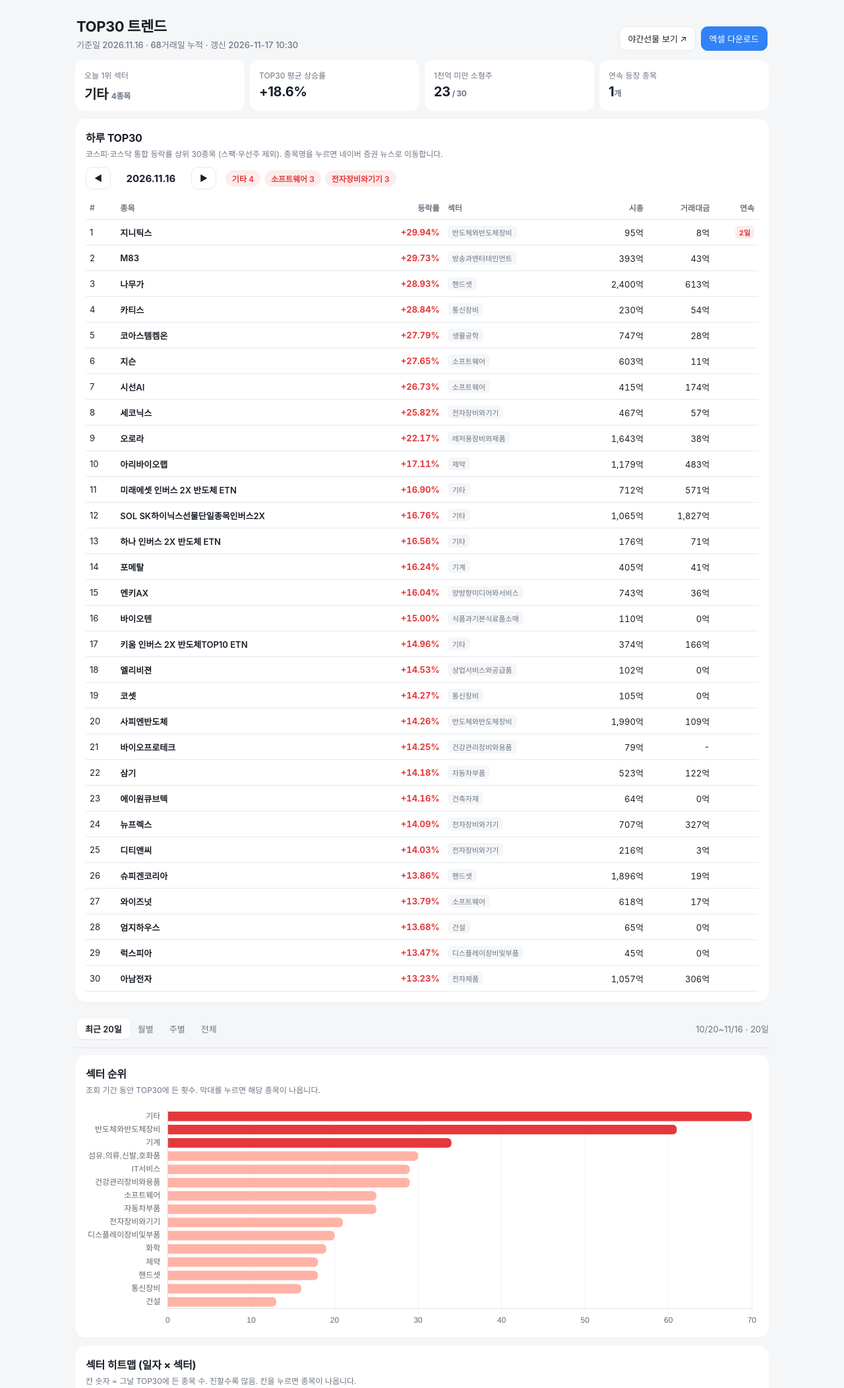
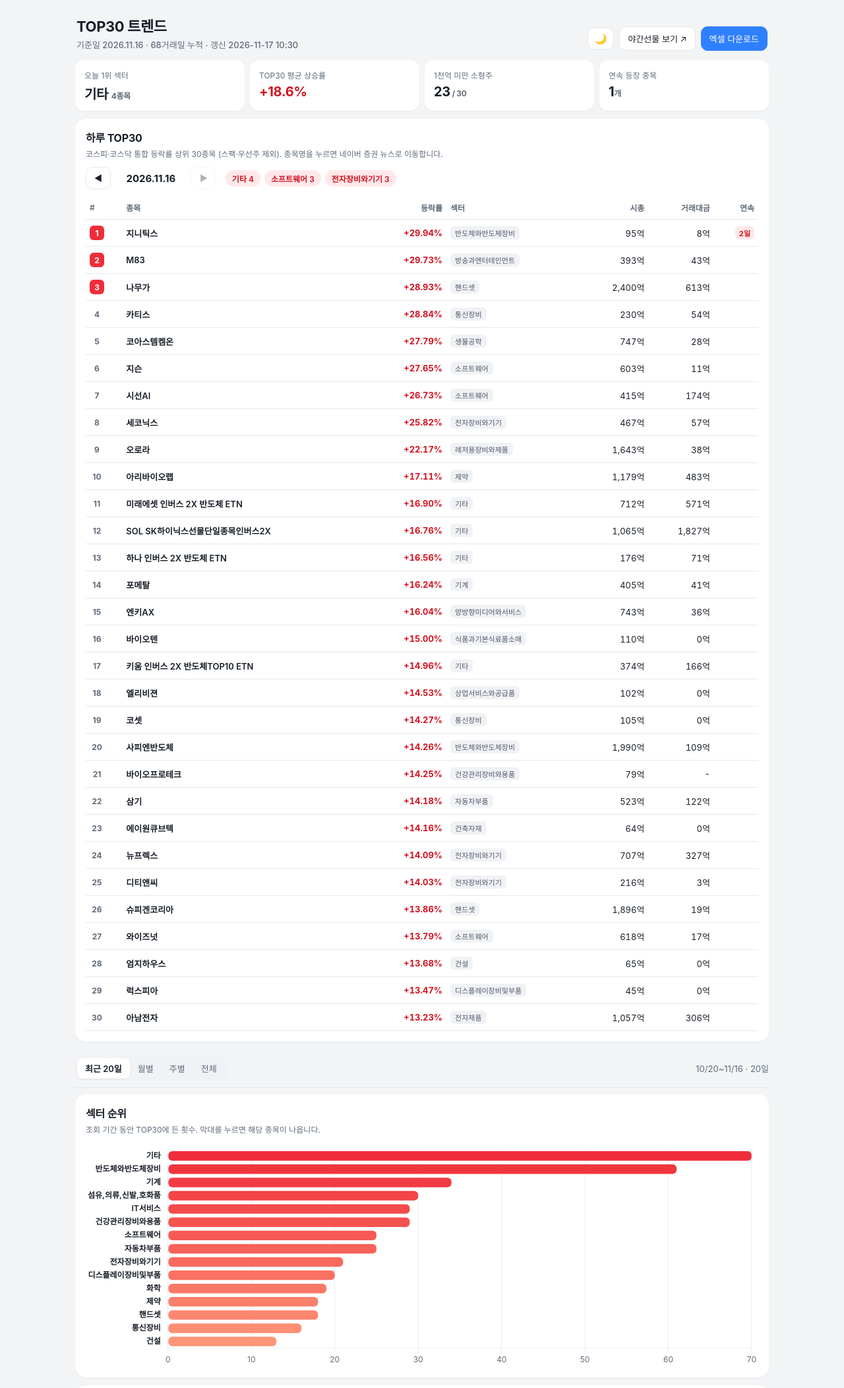
Before and after one commit to hongsup79-creator/Top30-trend, a plain HTML site: page index.html in a window 1280 px wide. Shown: the top 2104 px of the page at 66% size. Drawn offline with nearby package versions, Linux system fonts and the light colour scheme; a web font is replaced by a local one.

Commit message:
feat: 다크 모드(기기 설정 따름+전환 버튼), 그래프·표 색 선명도 개선; 가격 출처 진단
Co-Authored-By: Claude Opus 5.5 <noreply@anthropic.com>
Claude-Session: https://claude.ai/code/session_01J3LVrVnp9BeMPXPrswwKTH

```diff
--- a/index.html
+++ b/index.html
@@ -8,12 +8,24 @@
 <script src="https://cdn.jsdelivr.net/npm/chart.js@4.4.6/dist/chart.umd.min.js"></script>
 <style>
 :root{
-  --bg:#f5f6f8; --card:#fff; --ink:#191f28; --sub:#6b7684; --line:#e5e8eb;
-  --up:#e5383b; --up-soft:#fdecec; --accent:#3182f6; --accent-soft:#e8f3ff;
-  --b0:#ffb3a7; --b1:#ff7b6b; --b2:#e5383b; --b3:#8b1e2b;
+  color-scheme:light;
+  --bg:#f2f4f6; --card:#ffffff; --ink:#191f28; --sub:#5f6b7a; --line:#e5e8eb; --grid:#eceef1;
+  --up:#f02d3a; --up-soft:#ffe8ea; --up-ink:#d4121f; --accent:#2f80ff;
+  --tag:#f0f2f5; --tag-ink:#4e5968; --empty:#f0f2f5; --heat-rgb:240,45,58; --heat-lo:#9b0f19;
+  --sticky:rgba(242,244,246,.9); --shadow:0 1px 2px rgba(0,0,0,.05); --row-hover:#f7f9fb;
+  --banner-bg:#fff6dd; --banner-line:#f5d77a; --banner-ink:#7a5b00;
+}
+html[data-theme="dark"]{
+  color-scheme:dark;
+  --bg:#0e1015; --card:#1a1d24; --ink:#eef1f5; --sub:#99a2b0; --line:#2a2e37; --grid:#262a32;
+  --up:#ff4d5a; --up-soft:rgba(255,77,90,.16); --up-ink:#ff6b76; --accent:#4c9bff;
+  --tag:#262a33; --tag-ink:#c3cad5; --empty:#20242c; --heat-rgb:255,72,86; --heat-lo:#ffd5d9;
+  --sticky:rgba(14,16,21,.88); --shadow:0 1px 2px rgba(0,0,0,.4); --row-hover:#20242c;
+  --banner-bg:#2b2410; --banner-line:#5c4a12; --banner-ink:#f3d27a;
 }
 *{box-sizing:border-box}
 body{margin:0;background:var(--bg);color:var(--ink);
+  transition:background .2s,color .2s;
   font-family:"Pretendard Variable",Pretendard,-apple-system,"Apple SD Gothic Neo","Malgun Gothic",sans-serif;
   word-break:keep-all;overflow-wrap:break-word;-webkit-font-smoothing:antialiased}
 .wrap{max-width:1080px;margin:0 auto;padding:16px 14px 60px}
@@ -23,35 +35,42 @@ h1 small{display:block;font-size:13px;font-weight:500;color:var(--sub);margin-to
 .btn{border:1px solid var(--line);background:var(--card);color:var(--ink);border-radius:10px;
   padding:8px 12px;font:inherit;font-size:13px;cursor:pointer;text-decoration:none;white-space:nowrap}
 .btn:hover{border-color:var(--accent);color:var(--accent)}
+.btn.icon{padding:8px 10px;font-size:15px;line-height:1}
+.btn:disabled{opacity:.35;cursor:default}
 .btn.primary{background:var(--accent);border-color:var(--accent);color:#fff}
-.banner{background:#fff6dd;border:1px solid #f5d77a;color:#7a5b00;border-radius:12px;padding:10px 14px;font-size:13px;margin-bottom:12px}
-.card{background:var(--card);border-radius:16px;padding:16px;margin-bottom:12px;box-shadow:0 1px 2px rgba(0,0,0,.04)}
+.banner{background:var(--banner-bg);border:1px solid var(--banner-line);color:var(--banner-ink);border-radius:12px;padding:10px 14px;font-size:13px;margin-bottom:12px}
+.card{background:var(--card);border-radius:16px;padding:16px;margin-bottom:12px;box-shadow:var(--shadow)}
 .card h2{font-size:16px;margin:0 0 4px;letter-spacing:-.2px}
 .card .hint{font-size:12px;color:var(--sub);margin:0 0 12px}
 .kpis{display:grid;grid-template-columns:repeat(4,1fr);gap:8px;margin-bottom:12px}
-.kpi{background:var(--card);border-radius:14px;padding:12px 14px}
+.kpi{background:var(--card);border-radius:14px;padding:12px 14px;box-shadow:var(--shadow)}
+.kpi b .upv{font-size:inherit;color:var(--up-ink)}
 .kpi b{display:block;font-size:20px;margin-top:4px;letter-spacing:-.3px}
 .kpi span{font-size:12px;color:var(--sub)}
 .chips{display:flex;flex-wrap:wrap;gap:6px}
-.chip{background:var(--up-soft);color:var(--up);border-radius:999px;padding:4px 10px;font-size:12px;font-weight:600}
+.chip{background:var(--up-soft);color:var(--up-ink);border-radius:999px;padding:4px 10px;font-size:12px;font-weight:600}
 .row{display:flex;flex-wrap:wrap;align-items:center;gap:8px}
-.seg{display:inline-flex;background:var(--bg);border-radius:10px;padding:3px}
+.seg{display:inline-flex;background:var(--tag);border-radius:10px;padding:3px}
 .seg button{border:0;background:transparent;font:inherit;font-size:13px;padding:6px 12px;border-radius:8px;cursor:pointer;color:var(--sub)}
 .seg button.on{background:var(--card);color:var(--ink);font-weight:600;box-shadow:0 1px 2px rgba(0,0,0,.08)}
-select{font:inherit;font-size:13px;padding:7px 10px;border-radius:10px;border:1px solid var(--line);background:var(--card)}
-.sticky{position:sticky;top:0;z-index:5;background:rgba(245,246,248,.92);backdrop-filter:blur(8px);
+select{font:inherit;font-size:13px;padding:7px 10px;border-radius:10px;border:1px solid var(--line);background:var(--card);color:var(--ink)}
+.sticky{position:sticky;top:0;z-index:5;background:var(--sticky);backdrop-filter:blur(8px);
   padding:10px 2px;margin:0 -2px 10px;border-bottom:1px solid var(--line)}
 .sticky .label{font-size:13px;color:var(--sub);margin-left:auto}
 table{width:100%;border-collapse:collapse;font-size:13px}
 th,td{padding:9px 6px;border-bottom:1px solid var(--line);text-align:left;white-space:nowrap}
 th{font-size:12px;color:var(--sub);font-weight:600}
 td.num,th.num{text-align:right;font-variant-numeric:tabular-nums}
-td.up{color:var(--up);font-weight:700}
+td.up{color:var(--up-ink);font-weight:700}
+tbody tr:hover td{background:var(--row-hover)}
+.heat tbody tr:hover td{background:revert}
+.rank{display:inline-flex;align-items:center;justify-content:center;min-width:22px;height:22px;border-radius:6px;font-weight:700;font-size:12px;color:var(--sub)}
+.rank.top{background:var(--up);color:#fff}
 td a{color:var(--ink);text-decoration:none;font-weight:600}
 td a:hover{color:var(--accent);text-decoration:underline}
 .sub-m{display:none;font-size:11px;color:var(--sub);font-weight:400;margin-top:2px}
-.tag{display:inline-block;font-size:11px;padding:2px 7px;border-radius:6px;background:var(--bg);color:var(--sub)}
-.streak{display:inline-block;font-size:11px;padding:2px 6px;border-radius:6px;background:var(--up-soft);color:var(--up);font-weight:700}
+.tag{display:inline-block;font-size:11px;padding:2px 7px;border-radius:6px;background:var(--tag);color:var(--tag-ink)}
+.streak{display:inline-block;font-size:11px;padding:2px 6px;border-radius:6px;background:var(--up-soft);color:var(--up-ink);font-weight:700}
 .scroll{overflow-x:auto;-webkit-overflow-scrolling:touch}
 .daynav{display:flex;align-items:center;gap:6px;margin-bottom:10px}
 .daynav .d{font-weight:700;font-size:15px;min-width:110px;text-align:center}
@@ -62,13 +81,13 @@ td a:hover{color:var(--accent);text-decoration:underline}
   text-align:right;max-width:140px;overflow:hidden;text-overflow:ellipsis}
 .heat thead th{position:static;color:var(--sub);font-weight:500;text-align:center;padding:0 0 4px}
 .heat th,.heat td{border-bottom:0}
-.heat td{width:26px;min-width:26px;height:24px;border:0;border-radius:4px;text-align:center;padding:0;cursor:pointer;
+.heat td{width:28px;min-width:28px;height:26px;border:0;border-radius:5px;text-align:center;padding:0;cursor:pointer;font-weight:700;
   font-variant-numeric:tabular-nums;transition:transform .12s}
 .heat td:hover{transform:scale(1.18);outline:2px solid var(--ink)}
-.heat td.z{cursor:default;background:#f2f4f6}
+.heat td.z{cursor:default;background:var(--empty)}
 .heat td.z:hover{transform:none;outline:0}
 .panel{position:fixed;inset:auto 0 0 0;max-height:70vh;background:var(--card);border-radius:18px 18px 0 0;
-  box-shadow:0 -8px 30px rgba(0,0,0,.18);transform:translateY(105%);transition:transform .25s ease;z-index:20;
+  box-shadow:0 -8px 30px rgba(0,0,0,.3);transform:translateY(105%);transition:transform .25s ease;z-index:20;
   display:flex;flex-direction:column;visibility:hidden}
 .panel.open{transform:none;visibility:visible}
 .panel .ph{display:flex;align-items:center;justify-content:space-between;padding:14px 16px;border-bottom:1px solid var(--line)}
@@ -77,7 +96,7 @@ td a:hover{color:var(--accent);text-decoration:underline}
 @media(min-width:900px){
   .panel{inset:0 0 0 auto;width:420px;max-height:none;border-radius:18px 0 0 18px;transform:translateX(105%)}
 }
-.dim{position:fixed;inset:0;background:rgba(0,0,0,.25);opacity:0;pointer-events:none;transition:opacity .2s;z-index:15}
+.dim{position:fixed;inset:0;background:rgba(0,0,0,.45);opacity:0;pointer-events:none;transition:opacity .2s;z-index:15}
 .dim.open{opacity:1;pointer-events:auto}
 .loading{padding:40px;text-align:center;color:var(--sub)}
 footer{font-size:12px;color:var(--sub);line-height:1.6;margin-top:16px;padding:0 4px}
@@ -97,6 +116,7 @@ footer{font-size:12px;color:var(--sub);line-height:1.6;margin-top:16px;padding:0
   <header>
     <h1>TOP30 트렌드<small id="asof">불러오는 중…</small></h1>
     <div class="row">
+      <button class="btn icon" id="theme" title="화면 밝기 전환" aria-label="화면 밝기 전환">🌙</button>
       <a class="btn" href="https://kr.investing.com/indices/korea-200-futures" target="_blank" rel="noopener">야간선물 보기 ↗</a>
       <button class="btn primary" id="dl">엑셀 다운로드</button>
     </div>
@@ -174,7 +194,38 @@ footer{font-size:12px;color:var(--sub);line-height:1.6;margin-top:16px;padding:0
 
 <script>
 const S = {summary:null, boards:{}, dates:[], day:null, view:'recent', sub:null, charts:{}};
-const BUCKET_COLORS = ['#ffb3a7','#ff7b6b','#e5383b','#8b1e2b'];
+// 시총 구간: 작은 → 큰 순서로 색이 또렷이 구분되도록 (노랑 → 주황 → 빨강 → 보라)
+const BUCKET_COLORS = ['#ffb020','#ff7a1a','#f02d3a','#8b5cf6'];
+const css = v => getComputedStyle(document.documentElement).getPropertyValue(v).trim();
+// 섹터 순위 막대: 1위 진한 빨강 → 순위가 내려갈수록 코랄로
+function rankColor(i, n){
+  const a=[240,45,58], b=[255,150,120], t = n>1 ? i/(n-1) : 0;
+  return `rgb(${a.map((x,k)=>Math.round(x+(b[k]-x)*t)).join(',')})`;
+}
+function themeCharts(){
+  Chart.defaults.color = css('--sub');
+  Chart.defaults.borderColor = css('--grid');
+  Chart.defaults.font.family = getComputedStyle(document.body).fontFamily;
+  Chart.defaults.plugins.tooltip.backgroundColor = css('--ink');
+  Chart.defaults.plugins.tooltip.titleColor = css('--card');
+  Chart.defaults.plugins.tooltip.bodyColor = css('--card');
+}
+// ---- 화면 밝기 (저장값 → 없으면 기기 설정)
+function savedTheme(){ try{ return localStorage.getItem('top30-theme'); }catch(e){ return null; } }
+function applyTheme(t){
+  document.documentElement.dataset.theme = t;
+  document.getElementById('theme').textContent = t==='dark' ? '☀️' : '🌙';
+  themeCharts();
+  if(S.dates.length) renderPeriod();
+}
+const mq = window.matchMedia('(prefers-color-scheme: dark)');
+applyTheme(savedTheme() || (mq.matches ? 'dark' : 'light'));
+mq.addEventListener?.('change', e => { if(!savedTheme()) applyTheme(e.matches ? 'dark' : 'light'); });
+document.getElementById('theme').onclick = () => {
+  const t = document.documentElement.dataset.theme==='dark' ? 'light' : 'dark';
+  try{ localStorage.setItem('top30-theme', t); }catch(e){}
+  applyTheme(t);
+};
 
 const fmtDate = d => `${d.slice(0,4)}.${d.slice(4,6)}.${d.slice(6)}`;
 const shortDate = d => `${+d.slice(4,6)}/${+d.slice(6)}`;
@@ -232,7 +283,7 @@ function renderKpis(){
   const mom = (S.summary.momentum||[]).length;
   document.getElementById('kpis').innerHTML = [
     ['오늘 1위 섹터', top ? `${esc(top[0])} <span>${top[1]}종목</span>` : '-'],
-    ['TOP30 평균 상승률', `+${avg.toFixed(1)}%`],
+    ['TOP30 평균 상승률', `<span class="upv">+${avg.toFixed(1)}%</span>`],
     ['1천억 미만 소형주', `${small}<span> / ${rows.length}</span>`],
     ['연속 등장 종목', `${mom}<span>개</span>`],
   ].map(([k,v])=>`<div class="kpi"><span>${k}</span><b>${v}</b></div>`).join('');
@@ -247,7 +298,7 @@ function renderDay(){
     topSectors(rows,3).map(([s,n])=>`<span class="chip">${esc(s)} ${n}</span>`).join('');
   document.getElementById('dayTable').innerHTML =
     `<thead><tr><th>#</th><th>종목</th><th class="num">등락률</th><th class="hide-m">섹터</th><th class="num">시총</th><th class="num hide-m">거래대금</th><th class="num">연속</th></tr></thead><tbody>` +
-    rows.map(r=>`<tr><td>${r.rank}</td><td>${stockLink(r)}<div class="sub-m">${esc(r.sector)}</div></td><td class="num up">+${r.chg.toFixed(2)}%</td>
+    rows.map(r=>`<tr><td><span class="rank${r.rank<=3?' top':''}">${r.rank}</span></td><td>${stockLink(r)}<div class="sub-m">${esc(r.sector)}</div></td><td class="num up">+${r.chg.toFixed(2)}%</td>
       <td class="hide-m"><span class="tag">${esc(r.sector)}</span></td><td class="num">${fmtCap(r.cap)}</td>
       <td class="num hide-m">${fmtAmt(r.amount)}</td>
       <td class="num">${st[r.code]>=2?`<span class="streak">${st[r.code]}일</span>`:''}</td></tr>`).join('') + '</tbody>';
@@ -296,10 +347,10 @@ function renderSectorChart(rows){
   S.charts.sec?.destroy();
   S.charts.sec = new Chart(ctx, {
     type:'bar',
-    data:{labels:top.map(t=>t[0]), datasets:[{data:top.map(t=>t[1]), backgroundColor:top.map((_,i)=>i<3?'#e5383b':'#ffb3a7'), borderRadius:6}]},
+    data:{labels:top.map(t=>t[0]), datasets:[{data:top.map(t=>t[1]), backgroundColor:top.map((_,i)=>rankColor(i, top.length)), borderRadius:6, borderSkipped:false, maxBarThickness:22}]},
     options:{indexAxis:'y', maintainAspectRatio:false, plugins:{legend:{display:false},
       tooltip:{callbacks:{label:c=>` ${c.raw}회`}}},
-      scales:{x:{grid:{color:'#f0f1f3'}}, y:{grid:{display:false}, ticks:{autoSkip:false, font:{size:12}}}},
+      scales:{x:{grid:{color:css('--grid')}}, y:{grid:{display:false}, ticks:{autoSkip:false, color:css('--ink'), font:{size:12, weight:'600'}}}},
       onHover:(e,el)=>e.native.target.style.cursor = el.length?'pointer':'default',
       onClick:(e,el)=>{ if(!el.length) return; const s = top[el[0].index][0];
         openPanel(`${s} · 조회 기간`, rows.filter(r=>r.sector===s), true); }}
@@ -310,8 +361,9 @@ function renderHeat(ds, rows){
   const secs = topSectors(rows, 12).map(t=>t[0]);
   const cnt = {}; let max = 1;
   rows.forEach(r=>{ const k=r.date+'|'+r.sector; cnt[k]=(cnt[k]||0)+1; max=Math.max(max,cnt[k]); });
-  const color = v => { const t = Math.min(1, v/max); const a = 0.15 + 0.85*t;
-    return `background:rgba(229,56,59,${a.toFixed(2)});color:${t>0.45?'#fff':'#7a1c1f'}`; };
+  const rgb = css('--heat-rgb'), lo = css('--heat-lo');
+  const color = v => { const t = Math.min(1, v/max); const a = 0.22 + 0.78*t;
+    return `background:rgba(${rgb},${a.toFixed(2)});color:${t>0.4?'#fff':lo}`; };
   let h = '<thead><tr><th></th>' + ds.map(d=>`<th>${shortDate(d)}</th>`).join('') + '</tr></thead><tbody>';
   for(const s of secs){
     h += `<tr><th title="${esc(s)}">${esc(s)}</th>` + ds.map(d=>{
@@ -345,12 +397,12 @@ function renderCapChart(ds){
   S.charts.cap?.destroy();
   S.charts.cap = new Chart(document.getElementById('capChart'), {
     type:'bar',
-    data:{labels:ds.map(shortDate), datasets:labels.map((b,i)=>({label:b, data:data[i], backgroundColor:BUCKET_COLORS[i]}))},
+    data:{labels:ds.map(shortDate), datasets:labels.map((b,i)=>({label:b, data:data[i], backgroundColor:BUCKET_COLORS[i], borderColor:css('--card'), borderWidth:{top:1,bottom:0,left:0,right:0}}))},
     options:{maintainAspectRatio:false, interaction:{mode:'index',intersect:false},
       plugins:{legend:{position:'bottom',labels:{boxWidth:12,font:{size:12}}},
         tooltip:{callbacks:{label:c=>` ${c.dataset.label}: ${c.raw}%`}}},
       scales:{x:{stacked:true,grid:{display:false},ticks:{maxRotation:0,autoSkipPadding:8}},
-        y:{stacked:true,max:100,ticks:{callback:v=>v+'%'},grid:{color:'#f0f1f3'}}}}
+        y:{stacked:true,max:100,ticks:{callback:v=>v+'%'},grid:{color:css('--grid')}}}}
   });
 }
 
```
Also changed, not shown: 2 other files.
